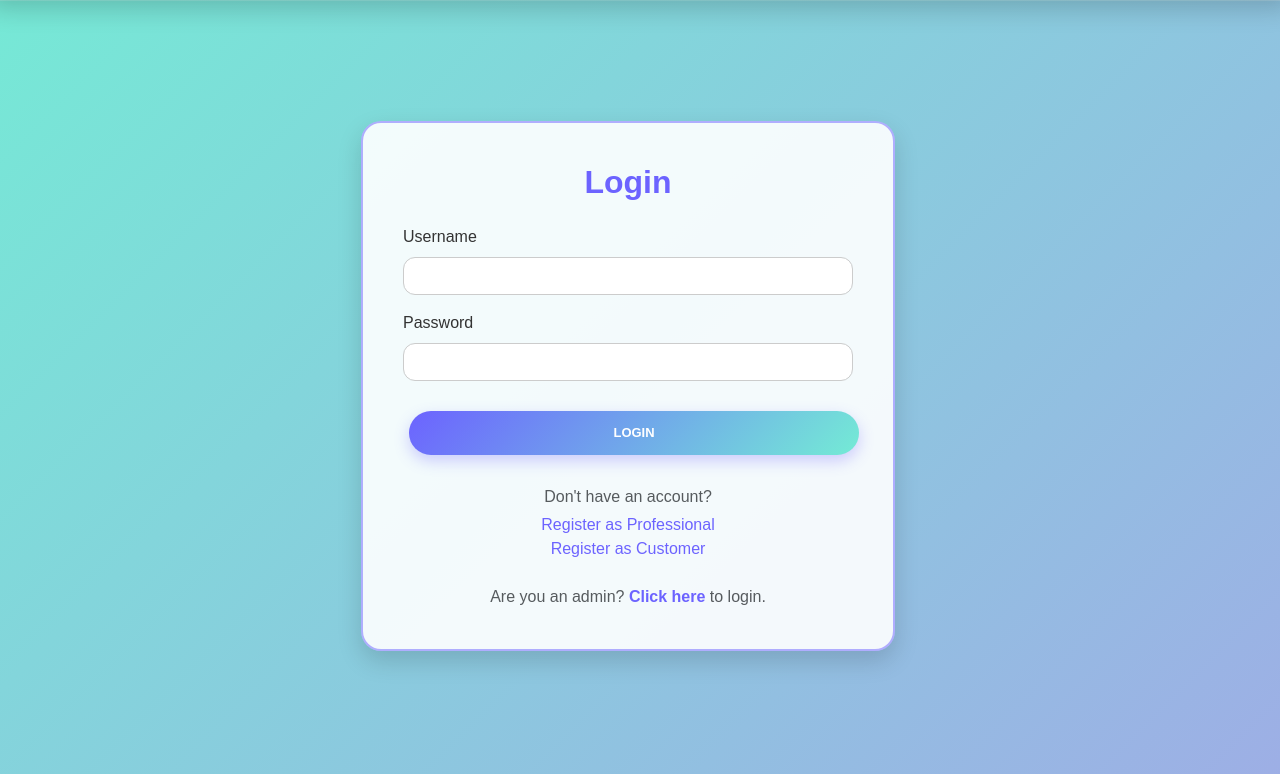
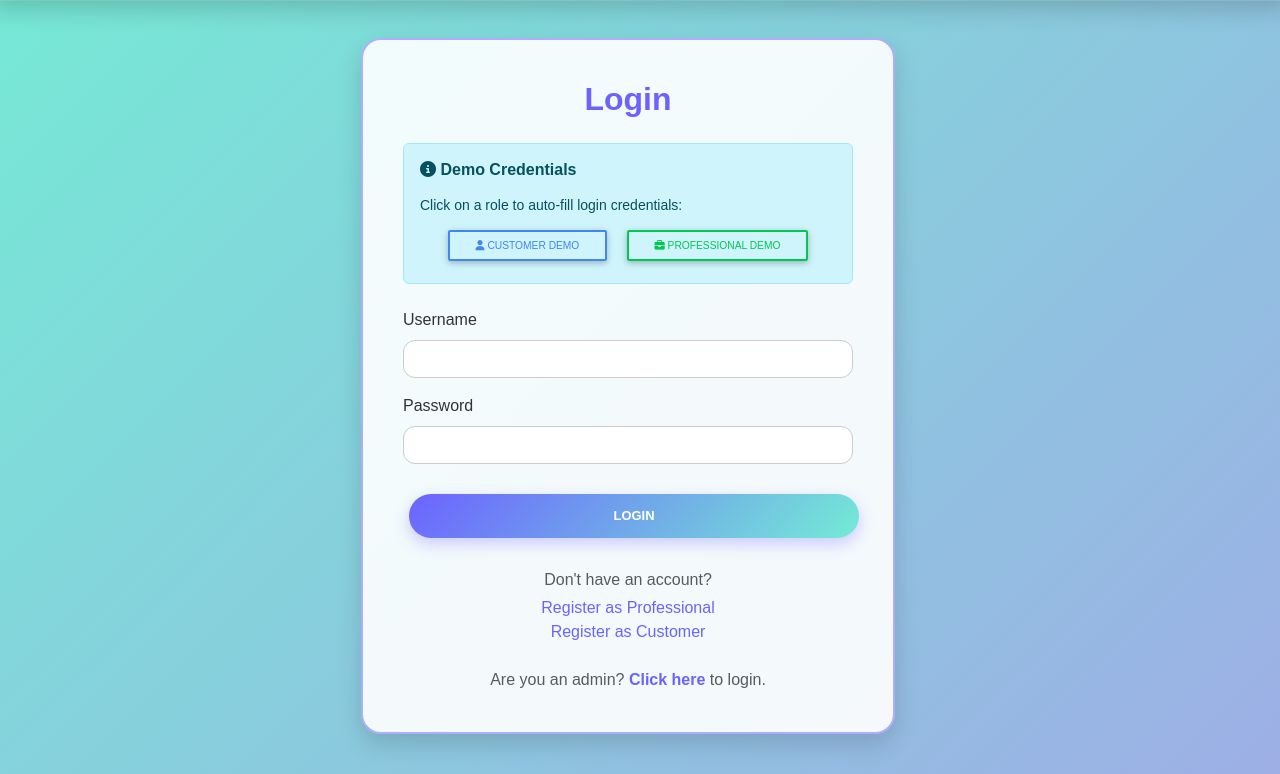
Before and after one commit to yogirajbshinde21/Home-Decore-Flask-Application, a Flask app: page /login in a window 1280 px wide. Shown: the part 90-864 px from the top of the page. Run offline with Flask 3, Linux system fonts and the light colour scheme; some libraries are stand-ins or nearby versions; some web fonts are replaced.

Commit message:
Add demo credentials with auto-fill functionality to login pages

```diff
--- a/templates/login.html
+++ b/templates/login.html
@@ -80,6 +80,20 @@
             <div class="login-card">
                 <h2 class="text-primary fw-bold mb-4 text-center">Login</h2>
 
+                <!-- Demo Credentials Section -->
+                <div class="alert alert-info mb-4" role="alert">
+                    <h6 class="fw-bold mb-3"><i class="fas fa-info-circle"></i> Demo Credentials</h6>
+                    <p class="mb-2 small">Click on a role to auto-fill login credentials:</p>
+                    <div class="d-flex gap-2 justify-content-center">
+                        <button type="button" class="btn btn-sm btn-outline-primary" onclick="fillCredentials('cust1', 'Guru@2109')">
+                            <i class="fas fa-user"></i> Customer Demo
+                        </button>
+                        <button type="button" class="btn btn-sm btn-outline-success" onclick="fillCredentials('prof1', 'Guru@2109')">
+                            <i class="fas fa-briefcase"></i> Professional Demo
+                        </button>
+                    </div>
+                </div>
+
                 <form method="POST" action="{{ url_for('login') }}">
                     <div class="mb-3">
                         <label for="username" class="form-label">Username</label>
@@ -94,6 +108,13 @@
                         Login
                     </button>
                 </form>
+
+                <script>
+                function fillCredentials(username, password) {
+                    document.getElementById('username').value = username;
+                    document.getElementById('password').value = password;
+                }
+                </script>
                 <div class="mt-4 text-center">
                     <p class="text-muted mb-1">Don't have an account?</p>
                     <a href="/professional_register" class="text-primary">Register as Professional</a><br>
```
Also changed, not shown: templates/admin_login.html (+18 -0 lines).
